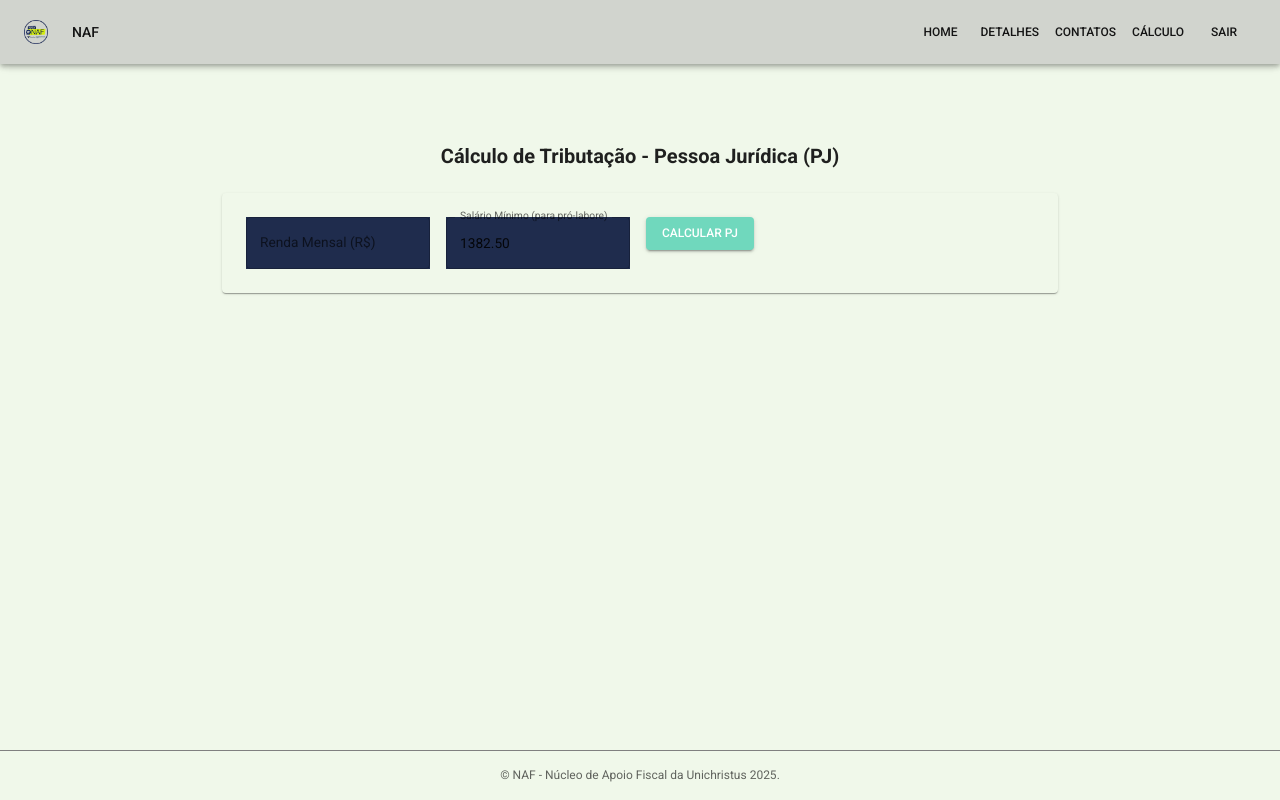
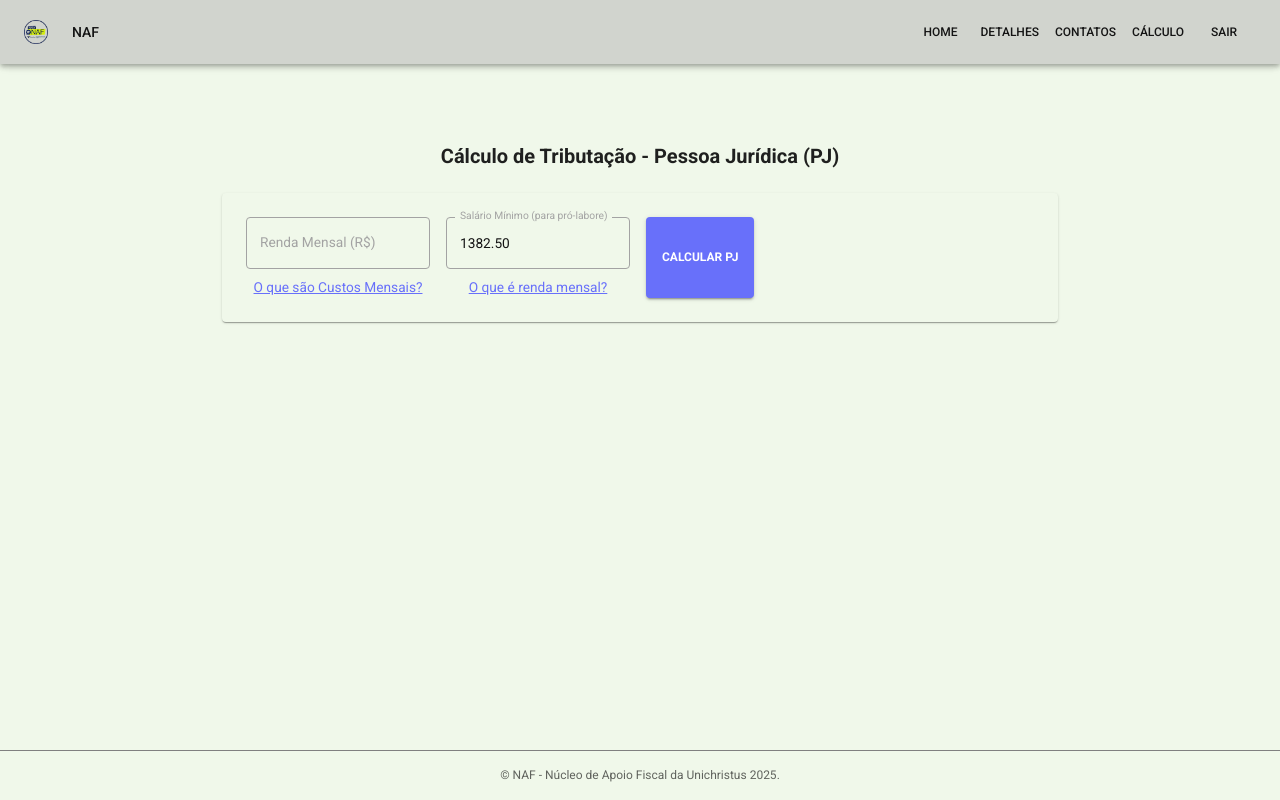
Before and after one commit to JoaoVictor-Nunes/Calculadora-Tributaria-React, a React (Vite) app: page /calculopj in a window 1280 px wide. Built offline with nearby package versions, Linux system fonts and the light colour scheme; some icons are missing.

Commit message:
atualizacao 25

```diff
--- a/package.json
+++ b/package.json
@@ -15,14 +15,14 @@
     "@fontsource/roboto": "^5.2.8",
     "@mui/icons-material": "^7.3.4",
     "@mui/material": "^7.3.4",
-    "@tailwindcss/vite": "^4.1.15",
+    "@tailwindcss/vite": "^4.1.16",
     "decimal.js": "^10.6.0",
     "lucide-react": "^0.545.0",
     "react": "^19.1.1",
     "react-dom": "^19.1.1",
     "react-hook-form": "^7.65.0",
     "react-router-dom": "^7.9.4",
-    "tailwindcss": "^4.1.15",
+    "tailwindcss": "^4.1.16",
     "zustand": "^5.0.8"
   },
   "devDependencies": {
--- a/src/Components/Modals/ModalCalculoPF.jsx
+++ b/src/Components/Modals/ModalCalculoPF.jsx
@@ -50,6 +50,7 @@ const ModalCalculoPJ = () => {
                 sx={{
                     color: colors.grey[900],
                     backgroundColor: colors.redAccent[500],
+                    fontSize: "1.1rem",
                     px: 2,
                     py: 1,
                     width: "300px",
--- a/src/Components/Modals/ModalCalculoPJ.jsx
+++ b/src/Components/Modals/ModalCalculoPJ.jsx
@@ -50,6 +50,7 @@ const ModalCalculoPJ = () => {
                sx={{
                     color: colors.grey[900],
                     backgroundColor: colors.redAccent[500],
+                    fontSize: "1.1rem",
                     px: 2,
                     py: 1,
                     width: "300px",
--- a/src/Components/Modals/ModalExplicacoes.jsx
+++ b/src/Components/Modals/ModalExplicacoes.jsx
@@ -52,6 +52,7 @@ const ModalExplicacoes = () => {
         sx={{
                     color: colors.grey[900],
                     backgroundColor: colors.redAccent[500],
+                    fontSize: "1.1rem",
                     px: 2,
                     py: 1,
                     width: "300px",
--- a/src/Pages/CalculoPJ.jsx
+++ b/src/Pages/CalculoPJ.jsx
@@ -7,6 +7,8 @@ import TextField from "@mui/material/TextField";
 import Button from "@mui/material/Button";
 import Paper from "@mui/material/Paper";
 import Grid from "@mui/material/Grid";
+import ModalRendaMensal from "../Components/Modals/ModalRendaMensal";
+import ModalCustosMensais from "../Components/Modals/ModalCustosMensais";
 
 const CalculoPJ = () => {
   const theme = useTheme();
@@ -61,6 +63,15 @@ const CalculoPJ = () => {
       <Paper sx={{ p: 3, backgroundColor: colors.primary[500] }}>
         <Grid container spacing={2}>
           <Grid item xs={12}>
+            <Box
+              sx={{
+                display: "flex",
+                flexDirection: "column",
+                justifyContent: "center",
+                alignItems: "center"
+              }}
+            >
+
               <TextField
                 label="Renda Mensal (R$)"
                 name="rendaMensal"
@@ -69,12 +80,37 @@ const CalculoPJ = () => {
                 onChange={handleChange}
                 fullWidth
                 variant="outlined"
-              sx={{ backgroundColor: colors.primary[400] }}
+                sx={{
+                  marginBottom: 1,
+                  "& .MuiOutlinedInput-root": {
+                    backgroundColor: colors.primary[500],
+                    "& fieldset": { borderColor: colors.grey[300] },
+                    "&:hover fieldset": { borderColor: colors.blueAccent[500] },
+                    "&.Mui-focused fieldset": {
+                      borderColor: colors.blueAccent[500],
+                    },
+                  },
+                  "& .MuiInputLabel-root": {
+                    color: colors.grey[300],
+                    "&.Mui-focused": { color: colors.blueAccent[500] },
+                  },
+                  "& .MuiOutlinedInput-input": { color: colors.grey[100] },
+                }}
                 placeholder="Digite a receita mensal"
               />
+              < ModalCustosMensais />
+            </Box>
           </Grid>
 
           <Grid item xs={12} md={6}>
+            <Box
+              sx={{
+                display: "flex",
+                flexDirection: "column",
+                alignItems: "center",
+                justifyContent: "left"
+              }}>
+
               <TextField
                 label="Salário Mínimo (para pró-labore)"
                 name="salarioMinimo"
@@ -83,8 +119,25 @@ const CalculoPJ = () => {
                 onChange={handleChange}
                 fullWidth
                 variant="outlined"
-              sx={{ backgroundColor: colors.primary[400] }}
+                sx={{
+                  marginBottom: 1,
+                  "& .MuiOutlinedInput-root": {
+                    backgroundColor: colors.primary[500],
+                    "& fieldset": { borderColor: colors.grey[300] },
+                    "&:hover fieldset": { borderColor: colors.blueAccent[500] },
+                    "&.Mui-focused fieldset": {
+                      borderColor: colors.blueAccent[500],
+                    },
+                  },
+                  "& .MuiInputLabel-root": {
+                    color: colors.grey[300],
+                    "&.Mui-focused": { color: colors.blueAccent[500] },
+                  },
+                  "& .MuiOutlinedInput-input": { color: colors.grey[100] },
+                }}
               />
+              < ModalRendaMensal />
+            </Box>
           </Grid>
 
           <Grid item xs={12}>
@@ -93,8 +146,10 @@ const CalculoPJ = () => {
               variant="contained"
               onClick={calcularPJ}
               sx={{
-                bgcolor: colors.greenAccent[600],
-                "&:hover": { bgcolor: colors.greenAccent[700] }
+                bgcolor: colors.blueAccent[500],
+                "&:hover": { bgcolor: colors.blueAccent[600] },
+                height: "100%",
+                fontWeight: "bold",
               }}
             >
               Calcular PJ
@@ -103,7 +158,9 @@ const CalculoPJ = () => {
         </Grid>
 
         {resultado && (
-          <Paper sx={{ mt: 3, p: 2, backgroundColor: colors.primary[400] }}>
+          <Paper
+          variant="outlined"
+          sx={{ mt: 3, p: 2, backgroundColor: colors.primary[200] }}>
             <Typography variant="h6" fontWeight="bold" sx={{ mb: 2 }}>
               Resultado PJ:
             </Typography>
--- a/src/Pages/Página Inicial/Home.jsx
+++ b/src/Pages/Página Inicial/Home.jsx
@@ -47,26 +47,38 @@ const Home = () => {
           startIcon={<CalculateIcon />}
           onClick={() => navigate("/calculadora")}
           sx={{
-            ...getButtonStyles(theme, "primary"),
+            // ...getButtonStyles(theme, "primary"),
+            // px: 4,
+             fontSize: "1.1rem",
+            color: colors.grey[900],
+            backgroundColor: colors.redAccent[500],
             px: 4,
-            fontSize: "1.1rem"
+            py: 1,
+            // Transições para o efeito hover
+            transition: "all 0.3s ease-in-out",
+            transitionDelay: "30ms",
+            // Estilo normal
+            transform: "translateY(0) scale(1)",
+            // Efeito hover
+            '&:hover': {
+              backgroundColor: colors.redAccent[600],
+              transform: "translateY(-4px) scale(1.02)",
+              boxShadow: `0 10px 25px -5px rgba(0, 0, 0, 0.3)`,
+            },
           }}
         >
           Acessar Calculadora Completa
         </Button>
         <Typography
-          variant="caption"
-          display="block"
           sx={{
             mt: 1,
-            color: theme.palette.mode === "dark" ? colors.grey[400] : colors.grey[600]
           }}
         >
           Calcule e compare PF x PJ em uma única página
         </Typography>
       </Box>
 
-      <Typography variant="body1" sx={{ mb: 2, color: colors.grey[300] }}>
+      <Typography variant="body1" sx={{ mb: 2}}>
         Ou escolha uma modalidade específica:
       </Typography>
       <Stack
@@ -84,7 +96,7 @@ const Home = () => {
           <ModalCalculoPF />
           <ModalCalculoPJ />
         </Stack>
-      <Typography sx={{pt: 5}}>
+        <Typography sx={{ pt: 5 }}>
           Dúvidas sobre os cálculos?
         </Typography>
         <ModalExplicacoes />
```
Also changed, not shown: src/Pages/CalculadoraTributaria.jsx (+51 -66 lines), 1 other file (tests, documents, lock files or other folders). Lines whose indentation alone changed are shown as unchanged.
